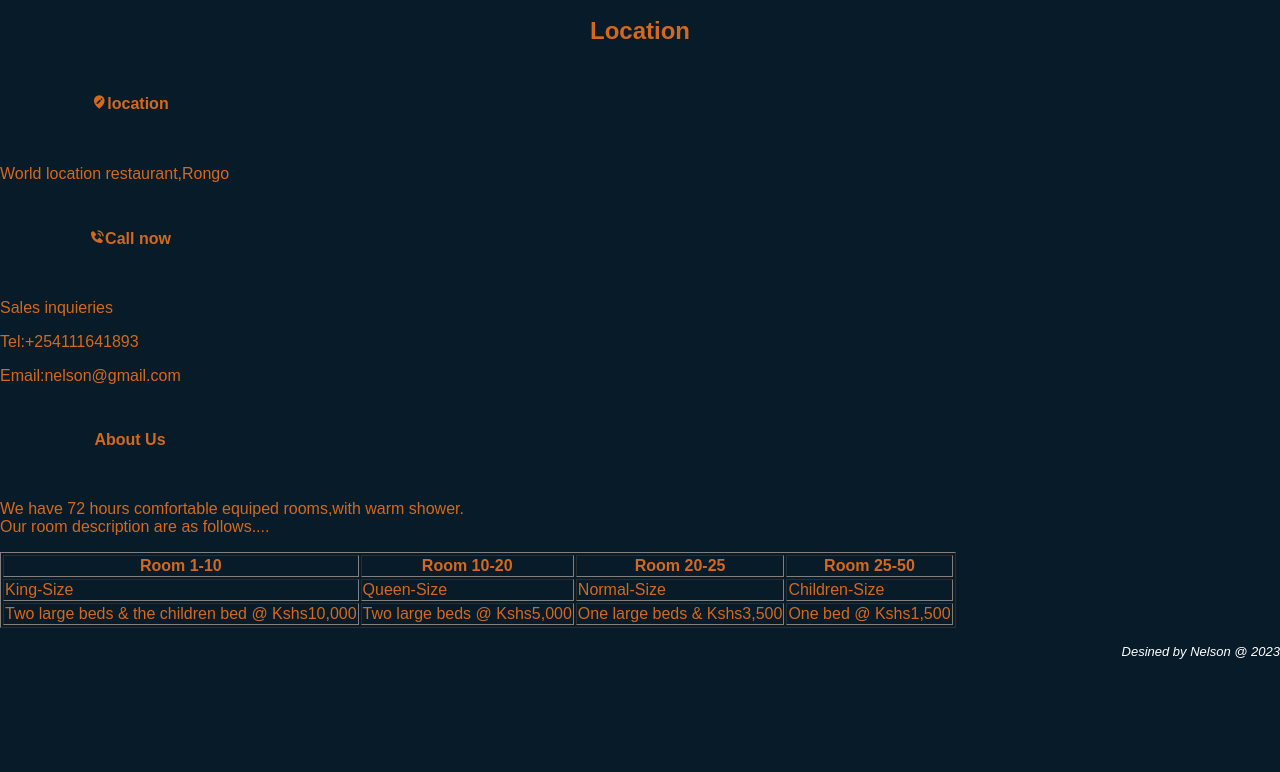
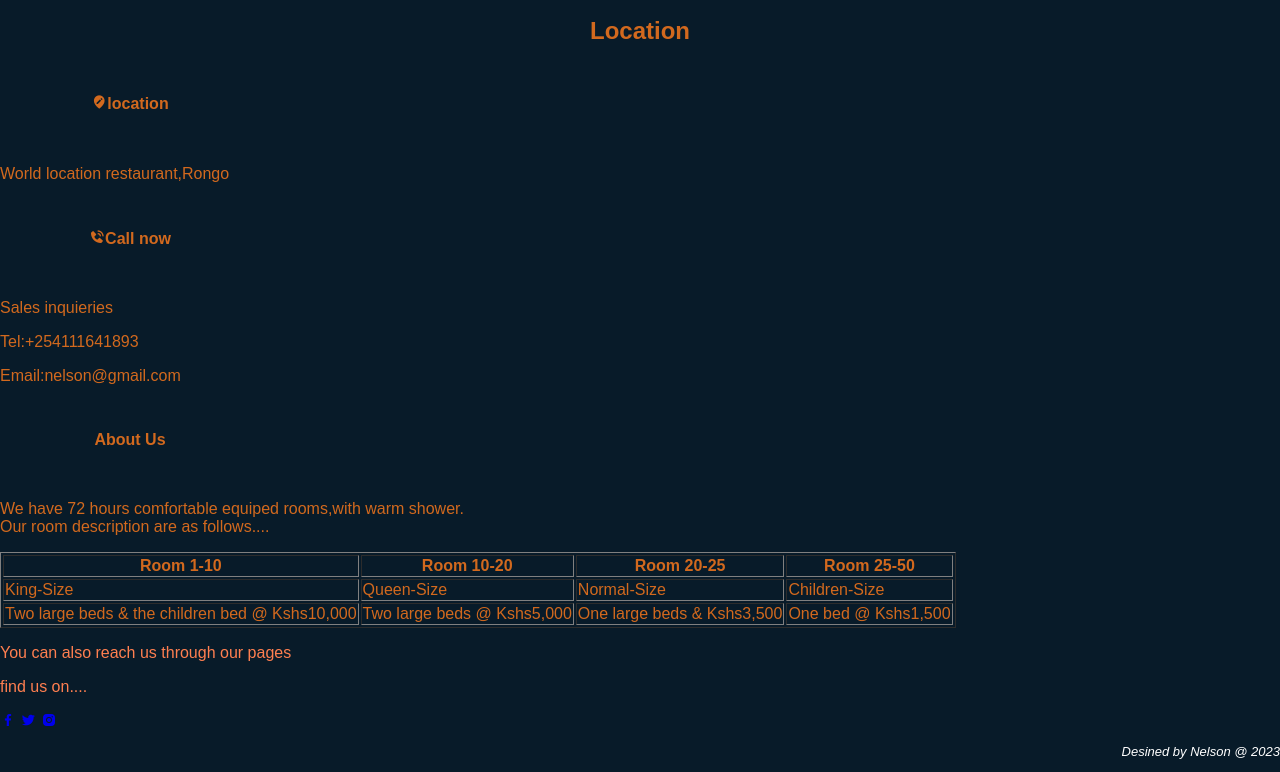
Before and after one commit to Nelsonmakawa254/N-Hotel, a plain HTML site: page index.html in a window 1280 px wide. Shown: the part 2648-3420 px from the top of the page. Before the commit the page ends 3320 px from the top, so only its background shows below. Drawn offline with nearby package versions, Linux system fonts and the light colour scheme.

Commit message:
Update index.html

```diff
--- a/index.html
+++ b/index.html
@@ -111,6 +111,14 @@
                 </table></p>
             </div>
         </div>
+ <p>You can also reach us through our pages<br></p>
+        <div class="home-sci">
+            <p>find us on....</p><a href="https://www.facebook.com/Nelson Makawa"><i class='bx bxl-facebook'></i></a>
+            <a href="https://www.twitter.com/Nelsonmakawa"><i class='bx bxl-twitter'></i></a>
+            <a href="https://www.instagram.com/Nelson_Makawa"><i class='bx bxl-instagram-alt'></i></a>
+
+           </div>
+
 
 
         <div class="footer">
```
